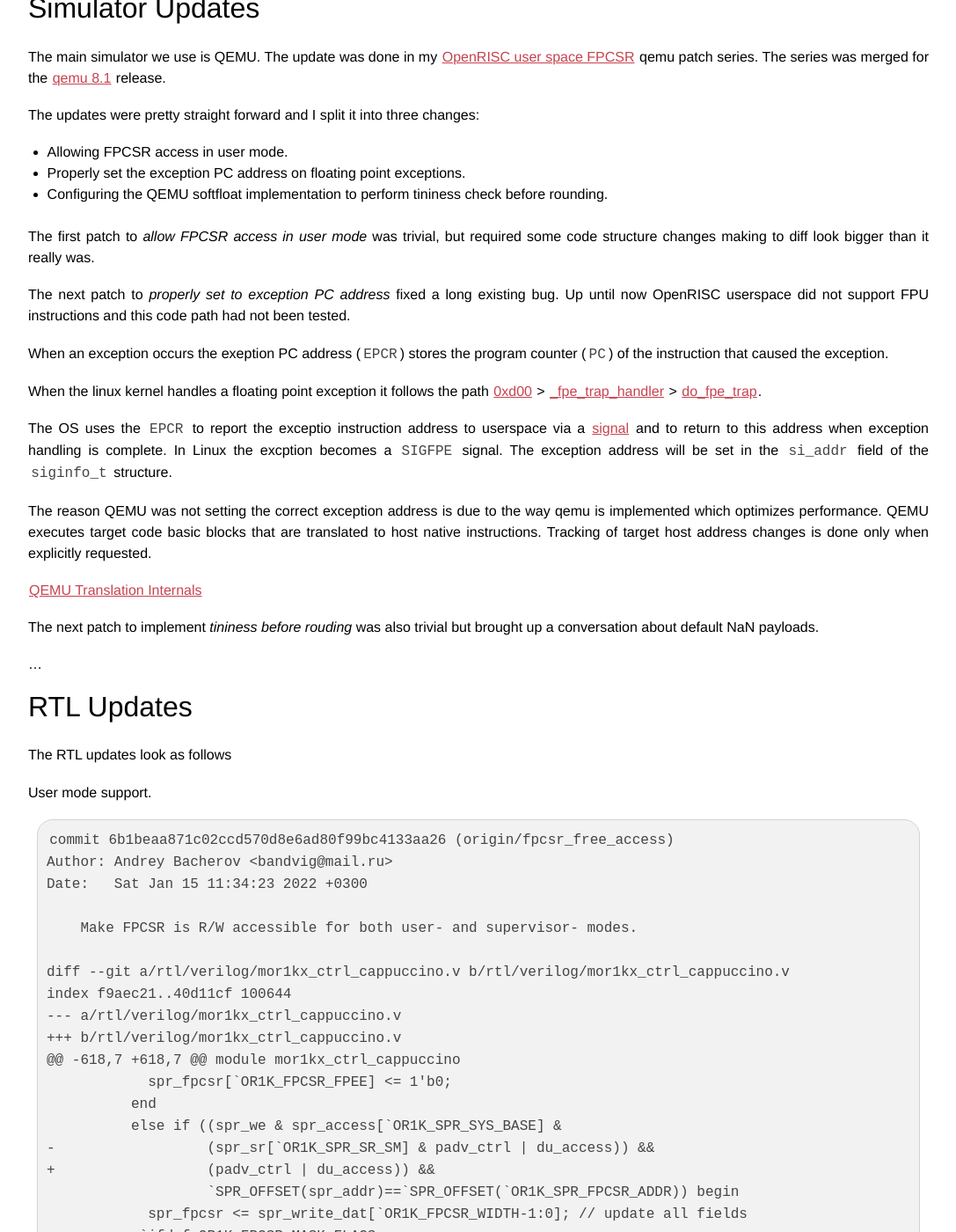
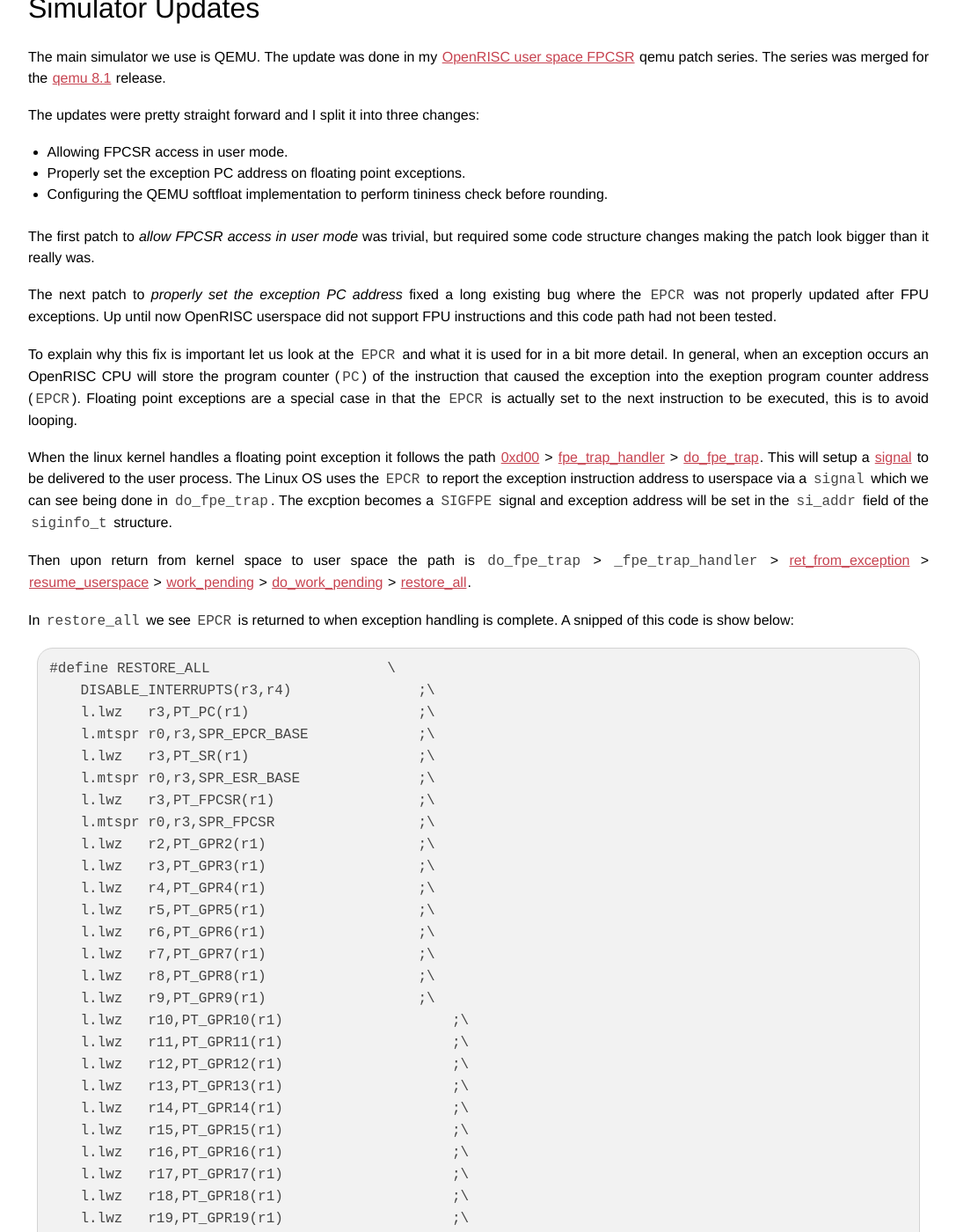
Before and after one commit to stffrdhrn/stffrdhrn.github.io, a Jekyll site: the page built from _posts/2023-05-13-or1k-fpu-hw.md, in a window 1280 px wide and 1400 px high, scrolled down 618 px. Shown: the whole window at 88% size, without its empty margins (96-1183 px from the left). Built offline with Jekyll 4.4.1, drawn with Linux system fonts in a browser that asks for light colours; some of the changed text lies outside the part shown.

Commit message:
fpu-hw: fixup text about kernel signal handling

````diff
--- a/_posts/2023-05-13-or1k-fpu-hw.md
+++ b/_posts/2023-05-13-or1k-fpu-hw.md
@@ -36,30 +36,100 @@
    before rounding.
 
 The first patch to *allow FPCSR access in user mode* was trivial, but required some
-code structure changes making to diff look bigger than it really was.
+code structure changes making the patch look bigger than it really was.
 
-The next patch to *properly set to exception PC address* fixed a long existing
-bug.  Up until now OpenRISC userspace did not support FPU instructions and this
-code path had not been tested.
+The next patch to *properly set the exception PC address* fixed a long existing
+bug where the `EPCR` was not properly updated after FPU exceptions.  Up until now
+OpenRISC userspace did not support FPU instructions and this code path had not
+been tested.
 
-When an exception occurs the exeption PC address (`EPCR`) stores the program
-counter (`PC`) of the instruction that caused the exception.
+To explain why this fix is important let us look at the `EPCR` and what it is used for
+in a bit more detail.
+In general, when an exception occurs an OpenRISC CPU will store the program counter (`PC`)
+of the instruction that caused the exception into the exeption program counter address
+(`EPCR`).  Floating point exceptions are a special case in that the `EPCR` is
+actually set to the next instruction to be executed, this is to avoid looping.
 
-  When the linux kernel handles a floating point exception it follows the path
-[0xd00](https://git.kernel.org/pub/scm/linux/kernel/git/torvalds/linux.git/tree/arch/openrisc/kernel/head.S?h=v6.4-rc7#n429) >
-[_fpe_trap_handler](https://git.kernel.org/pub/scm/linux/kernel/git/torvalds/linux.git/tree/arch/openrisc/kernel/entry.S?h=v6.4-rc7#n853) >
-[do_fpe_trap](https://git.kernel.org/pub/scm/linux/kernel/git/torvalds/linux.git/tree/arch/openrisc/kernel/traps.c?h=v6.4-rc7#n246).
+When the linux kernel handles a floating point exception it follows the path
+[0xd00][1] > [fpe_trap_handler][2] > [ do_fpe_trap][3].  This will setup a
+[signal][4] to be delivered to the user process.
+The Linux OS uses the `EPCR` to report the exception instruction address to
+userspace via a `signal` which we can see being done in `do_fpe_trap`.
+The excption becomes a `SIGFPE` signal and exception address will be set
+in the `si_addr` field of the `siginfo_t` structure.
 
-The OS uses the `EPCR` to report the exceptio instruction address to
-userspace via a [signal](https://pubs.opengroup.org/onlinepubs/9699919799/functions/V2_chap02.html#tag_15_04)
-and to return to this address when exception handling is complete.  In
-Linux the excption becomes a `SIGFPE` signal. The exception address will be set
-in the `si_addr` field of the `siginfo_t` structure.
+[1]: https://git.kernel.org/pub/scm/linux/kernel/git/torvalds/linux.git/tree/arch/openrisc/kernel/head.S?h=v6.4-rc7#n429
+[2]: https://git.kernel.org/pub/scm/linux/kernel/git/torvalds/linux.git/tree/arch/openrisc/kernel/entry.S?h=v6.4-rc7#n853
+[3]: https://git.kernel.org/pub/scm/linux/kernel/git/torvalds/linux.git/tree/arch/openrisc/kernel/traps.c?h=v6.4-rc7#n246
+[4]: https://pubs.opengroup.org/onlinepubs/9699919799/functions/V2_chap02.html#tag_15_04 "Learn about Signals"
+
+Then upon return from kernel space to user space the path is `do_fpe_trap` >
+`_fpe_trap_handler` > [ret_from_exception][5] > [resume_userspace][6] >
+[work_pending][7] > [do_work_pending][8] > [restore_all][9].
+
+In `restore_all` we see `EPCR` is returned to when exception handling is
+complete. A snipped of this code is show below:
+
+```
+#define RESTORE_ALL                     \
+    DISABLE_INTERRUPTS(r3,r4)               ;\
+    l.lwz   r3,PT_PC(r1)                    ;\
+    l.mtspr r0,r3,SPR_EPCR_BASE             ;\
+    l.lwz   r3,PT_SR(r1)                    ;\
+    l.mtspr r0,r3,SPR_ESR_BASE              ;\
+    l.lwz   r3,PT_FPCSR(r1)                 ;\
+    l.mtspr r0,r3,SPR_FPCSR                 ;\
+    l.lwz   r2,PT_GPR2(r1)                  ;\
+    l.lwz   r3,PT_GPR3(r1)                  ;\
+    l.lwz   r4,PT_GPR4(r1)                  ;\
+    l.lwz   r5,PT_GPR5(r1)                  ;\
+    l.lwz   r6,PT_GPR6(r1)                  ;\
+    l.lwz   r7,PT_GPR7(r1)                  ;\
+    l.lwz   r8,PT_GPR8(r1)                  ;\
+    l.lwz   r9,PT_GPR9(r1)                  ;\
+    l.lwz   r10,PT_GPR10(r1)                    ;\
+    l.lwz   r11,PT_GPR11(r1)                    ;\
+    l.lwz   r12,PT_GPR12(r1)                    ;\
+    l.lwz   r13,PT_GPR13(r1)                    ;\
+    l.lwz   r14,PT_GPR14(r1)                    ;\
+    l.lwz   r15,PT_GPR15(r1)                    ;\
+    l.lwz   r16,PT_GPR16(r1)                    ;\
+    l.lwz   r17,PT_GPR17(r1)                    ;\
+    l.lwz   r18,PT_GPR18(r1)                    ;\
+    l.lwz   r19,PT_GPR19(r1)                    ;\
+    l.lwz   r20,PT_GPR20(r1)                    ;\
+    l.lwz   r21,PT_GPR21(r1)                    ;\
+    l.lwz   r22,PT_GPR22(r1)                    ;\
+    l.lwz   r23,PT_GPR23(r1)                    ;\
+    l.lwz   r24,PT_GPR24(r1)                    ;\
+    l.lwz   r25,PT_GPR25(r1)                    ;\
+    l.lwz   r26,PT_GPR26(r1)                    ;\
+    l.lwz   r27,PT_GPR27(r1)                    ;\
+    l.lwz   r28,PT_GPR28(r1)                    ;\
+    l.lwz   r29,PT_GPR29(r1)                    ;\
+    l.lwz   r30,PT_GPR30(r1)                    ;\
+    l.lwz   r31,PT_GPR31(r1)                    ;\
+    l.lwz   r1,PT_SP(r1)                    ;\
+    l.rfe
+```
+
+Here we can see how `l.mtspr r0,r3,SPR_EPCR_BASE` restores the `EPCR` to the pc
+address stored in `pt_regs` when we entered the exception handler.  All
+other register are restored and finally the `l.rfe` instruction is issued to
+return from the exception which affectively jumps to `EPCR`.
+
+[5]: https://git.kernel.org/pub/scm/linux/kernel/git/torvalds/linux.git/tree/arch/openrisc/kernel/entry.S?h=v6.4-rc7#n998
+[6]: https://git.kernel.org/pub/scm/linux/kernel/git/torvalds/linux.git/tree/arch/openrisc/kernel/entry.S?h=v6.4-rc7#n943 "Resume Userspace"
+[7]: https://git.kernel.org/pub/scm/linux/kernel/git/torvalds/linux.git/tree/arch/openrisc/kernel/entry.S?h=v6.4-rc7#n952 "Drop into Work Pending"
+[8]: https://git.kernel.org/pub/scm/linux/kernel/git/torvalds/linux.git/tree/arch/openrisc/kernel/signal.c?h=v6.4-rc7#n293
+[9]: https://git.kernel.org/pub/scm/linux/kernel/git/torvalds/linux.git/tree/arch/openrisc/kernel/entry.S?h=v6.4-rc7#n983
 
 The reason QEMU was not setting the correct exception address is due to the way
 qemu is implemented which optimizes performance.  QEMU executes target code
-basic blocks that are translated to host native instructions.  Tracking of
-target host address changes is done only when explicitly requested.
+basic blocks that are translated to host native instructions, during runtime
+all `PC` addresses are those of the host, for example x86-64 64-bit
+addresses.  When an exception occurs, updating the target `PC` address from the host `PC`
+need to be explicityly requested.
 
 [QEMU Translation Internals](https://qemu.readthedocs.io/en/latest/devel/tcg.html)
 
````
